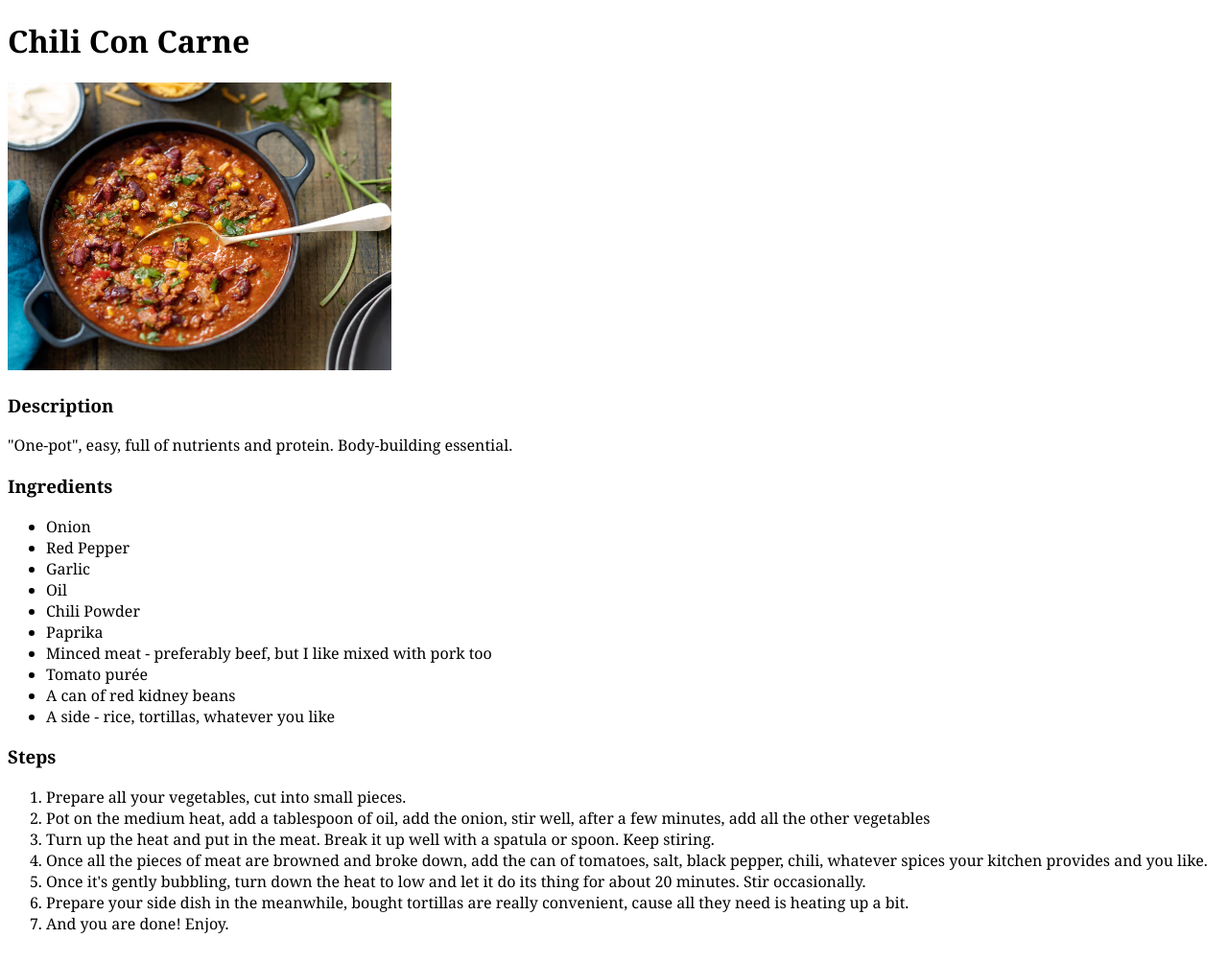
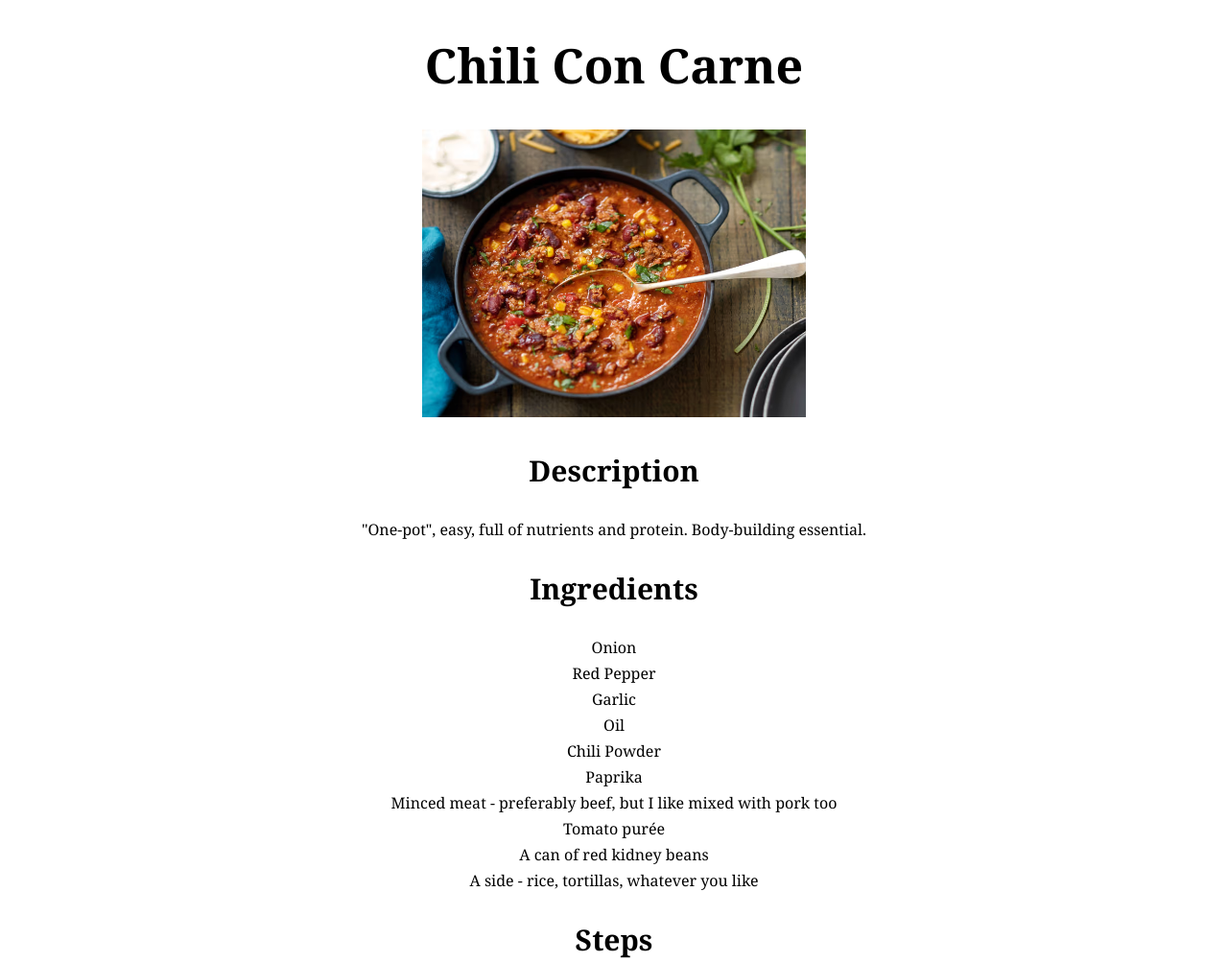
Before and after one commit to dannygallows/odin-recipes, a plain HTML site: page recipes/chili.html in a window 1280 px wide. Shown: the top 1003 px of the page at 96% size. Drawn offline with Linux system fonts and the light colour scheme.

Commit message:
Sprinkle some basic CSS on the website

```diff
--- a/styles.css
+++ b/styles.css
@@ -1,3 +1,28 @@
 body {
     font-family: "Georgia", 'Times New Roman', serif;
+    text-align: center;
 }
+
+ul {
+    list-style-type: none;
+    padding: 0;
+}
+
+li {
+    margin-top: 5px;
+    margin-bottom: 5px;
+    padding: 0;
+}
+
+ol {
+    list-style-position: inside;
+    padding: 0;
+}
+
+h1 {
+    font-size: 50px;
+}
+
+h3 {
+    font-size: 30px;
+}
```
